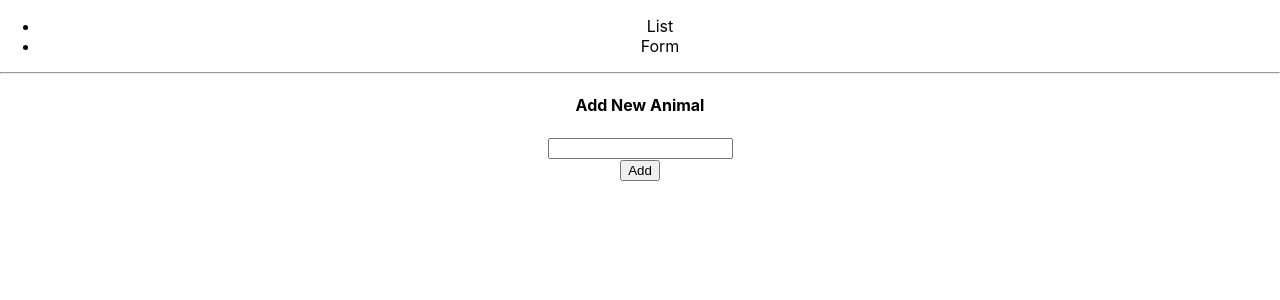
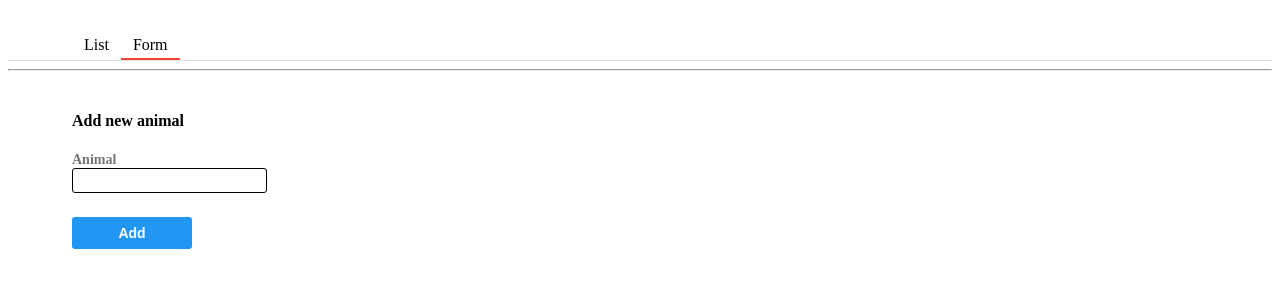
Before and after one commit to craymaru/react-trainning, a React (Create React App) app: page / in a window 1280 px wide. Both pictures are taken after a click on the item "Form". Shown: the top 300 px of the page. Built offline with nearby package versions, Linux system fonts and the light colour scheme.

Commit message:
added loading and adapt css

```diff
--- a/package.json
+++ b/package.json
@@ -9,6 +9,7 @@
     "react": "^17.0.1",
     "react-dom": "^17.0.1",
     "react-scripts": "4.0.1",
+    "styled-components": "^5.2.1",
     "web-vitals": "^0.2.4"
   },
   "scripts": {
--- a/src/App.css
+++ /dev/null
@@ -1,38 +0,0 @@
-.App {
-  text-align: center;
-}
-
-.App-logo {
-  height: 40vmin;
-  pointer-events: none;
-}
-
-@media (prefers-reduced-motion: no-preference) {
-  .App-logo {
-    animation: App-logo-spin infinite 20s linear;
-  }
-}
-
-.App-header {
-  background-color: #282c34;
-  min-height: 100vh;
-  display: flex;
-  flex-direction: column;
-  align-items: center;
-  justify-content: center;
-  font-size: calc(10px + 2vmin);
-  color: white;
-}
-
-.App-link {
-  color: #61dafb;
-}
-
-@keyframes App-logo-spin {
-  from {
-    transform: rotate(0deg);
-  }
-  to {
-    transform: rotate(360deg);
-  }
-}
--- a/src/App.js
+++ b/src/App.js
@@ -1,40 +1,49 @@
-import "./App.css";
+import styled from "styled-components";
 import { useEffect, useState } from "react";
 import { List } from "./List";
 import { Form } from "./Form";
-import { getAnimals } from "./const/animals"
+import { getAnimals } from "./const/animals";
+import { withLoading } from "./hoc/with-loading";
 
-function App() {
+const Header = styled.header`
+  display: flex;
+  justify-content: space-between;
+  padding: 24px 64px 0;
+  border-bottom: 1px solid #e0e0e0;
+`;
+const HeaderUl = styled.ul`
+  display: flex;
+  margin: 0;
+  padding: 0;
+`;
+const HeaderLi = styled.li`
+  list-style: none;
+  padding: 4px 12px;
+  cursor: pointer;
+  border-bottom: ${(props) => (props.focused ? "2px solid #F44336" : "none")};
+`;
+
+function App({data}) {
   const [tab, setTab] = useState("list");
-  const [animals, setAnimals] = useState([])
-
-  useEffect(() => {
-    console.log("useEffect")
-    fetchAnimals()
-  }, [])
-
-  const fetchAnimals = async () => {
-    const animals = await getAnimals()
-    setAnimals(animals)
-  }
+  const [animals, setAnimals] = useState(data);
 
   const addAnimal = (animal) => {
-    setAnimals([...animals, animal])
-    setTab('list')
-  }
+    setAnimals([...animals, animal]);
+    setTab("list");
+  };
 
   return (
     <div className="App">
-      <header>
-        <ul>
-          <li onClick={() => setTab("list")}>List</li>
-          <li onClick={() => setTab("form")}>Form</li>
-        </ul>
-      </header>
+      <Header>
+        <HeaderUl>
+          <HeaderLi focused={tab === 'list'} onClick={() => setTab("list")}>List</HeaderLi>
+          <HeaderLi focused={tab === 'form'} onClick={() => setTab("form")}>Form</HeaderLi>
+        </HeaderUl>
+      </Header>
       <hr />
-      {tab === "list" ? <List className="List" animals={animals}/> : <Form className="Form" onAddAnimal={addAnimal} />}
+      {tab === "list" ? <List className="List" animals={animals} /> : <Form className="Form" onAddAnimal={addAnimal} />}
     </div>
   );
 }
 
-export default App;
+export default withLoading(App, getAnimals);
--- a/src/Form.js
+++ b/src/Form.js
@@ -1,4 +1,27 @@
+import styled from "styled-components";
 import { useState } from "react";
+import { Button } from "./components/button"
+import { TabBodyContainer } from "./components/tab-body-container"
+
+
+const Label = styled.label`
+  display: flex;
+  color: #757575;
+  font-size: 14px;
+  font-weight: bold;
+`
+const Input = styled.input`
+  border-radius: 3px;
+  padding: 4px 8px;
+  border 1px solid black;
+`
+const ButtonContainer = styled.div`
+  margin-top: 24px;
+`
+
+const FormButton = styled(Button)`
+  width: 120px;
+`
 
 export const Form = ({ onAddAnimal }) => {
   const [text, setText] = useState("");
@@ -9,16 +32,16 @@
   };
 
   return (
-    <div>
-      <h4>Add New Animal</h4>
+    <TabBodyContainer title="Add new animal">
       <form onSubmit={submitForm}>
         <div>
-          <input type="text" value={text} onChange={(e) => setText(e.target.value)} />
+        <Label>Animal</Label>
+          <Input type="text" value={text} onChange={(e) => setText(e.target.value)} />
         </div>
-        <div>
-          <button>Add</button>
-        </div>
+        <ButtonContainer>
+          <FormButton>Add</FormButton>
+        </ButtonContainer>
       </form>
-    </div>
+    </TabBodyContainer>
   );
 };
--- a/src/List.js
+++ b/src/List.js
@@ -1,12 +1,22 @@
+import styled from "styled-components";
+import { TabBodyContainer } from "./components/tab-body-container"
+
+const ListItem = styled.div`
+  padding: 8px 16px;
+
+  &:nth-child(n+2) {
+    border-top: 1px solid #D9DBDE
+  }
+`
+
 export const List = ({ animals }) => {
   return (
-    <div>
-      <h4>Animals</h4>
-      <ul>
+    <TabBodyContainer title="Animals">
+      <div>
         {animals.map((animal, index) => {
-          return <li key={index}>{animal}</li>;
+          return <ListItem key={index}>{animal}</ListItem>;
         })}
-      </ul>
-    </div>
+      </div>
+    </TabBodyContainer>
   );
 };
--- /dev/null
+++ b/src/components/button.js
@@ -0,0 +1,13 @@
+import styled from "styled-components";
+
+export const Button = styled.button`
+  border: none;
+  border-radius: 3px;
+  background-color: #2196F3;
+  padding: 8px 16px;
+  min-width: 100px;
+  font-size: 14px;
+  font-weight: bold;
+  color: white;
+  cusor: pointer;
+`;
--- /dev/null
+++ b/src/components/tab-body-container.js
@@ -0,0 +1,14 @@
+import styled from "styled-components";
+
+const Container = styled.div`
+  padding: 12px 64px;
+`
+
+export const TabBodyContainer = ({ children, title }) => {
+  return (
+    <Container>
+      <h4>{ title }</h4>
+      { children }
+    </Container>
+  )
+}
--- /dev/null
+++ b/src/hoc/with-loading.js
@@ -0,0 +1,25 @@
+import styled from "styled-components";
+import { useEffect, useState } from "react";
+
+const LoadDiv = styled.div`
+  padding: 36px;
+`;
+
+export const withLoading = (WrappedComponent, fetchData) => {
+  return () => {
+    const [data, setData] = useState(null);
+
+    useEffect(() => {
+      fetch()
+    }, []);
+
+    const fetch = async () => {
+      const data = await fetchData();
+      setData(data);
+    }
+
+    const Loading = <LoadDiv>Loading...</LoadDiv>;
+
+    return data ? <WrappedComponent data={data} /> : Loading;
+  };
+};
--- a/src/index.css
+++ /dev/null
@@ -1,13 +0,0 @@
-body {
-  margin: 0;
-  font-family: -apple-system, BlinkMacSystemFont, 'Segoe UI', 'Roboto', 'Oxygen',
-    'Ubuntu', 'Cantarell', 'Fira Sans', 'Droid Sans', 'Helvetica Neue',
-    sans-serif;
-  -webkit-font-smoothing: antialiased;
-  -moz-osx-font-smoothing: grayscale;
-}
-
-code {
-  font-family: source-code-pro, Menlo, Monaco, Consolas, 'Courier New',
-    monospace;
-}
--- a/src/index.js
+++ b/src/index.js
@@ -1,6 +1,5 @@
 import React from 'react';
 import ReactDOM from 'react-dom';
-import './index.css';
 import App from './App';
 import reportWebVitals from './reportWebVitals';
 
```
Also changed, not shown: 1 other file (tests, documents, lock files or other folders).
